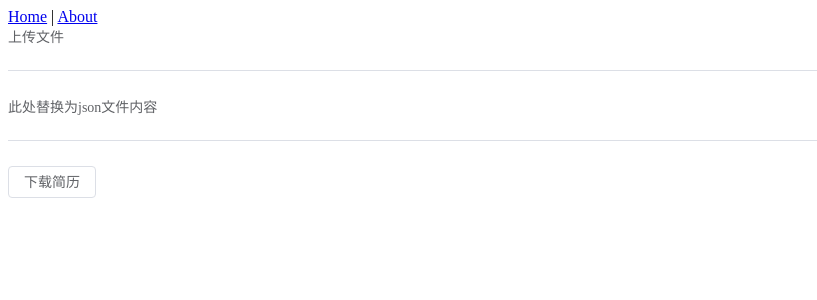
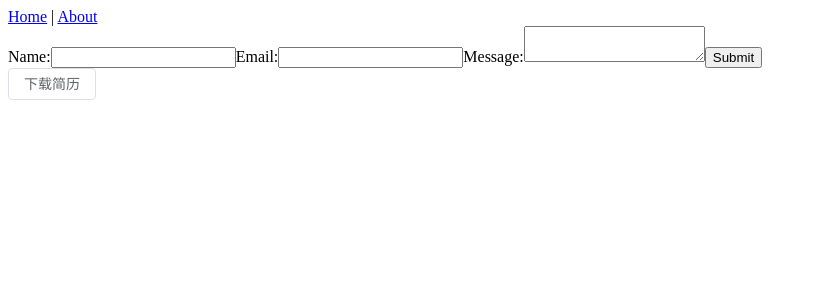
Before and after one commit to ainilaha/chatResume, a Vue app in the folder frontend/: page / in a window 1280 px wide. Shown: the top 300 px of the page, without its empty margins (0-817 px from the left). Built offline with nearby package versions, Linux system fonts and the light colour scheme.

Commit message:
前后端交互

```diff
--- a/frontend/src/views/HomeView.vue
+++ b/frontend/src/views/HomeView.vue
@@ -1,35 +1,70 @@
-<script setup lang="ts">
-import { reactive, ref } from "vue";
-
-let cvResult = ref(""); // TODO: 字符串变量，用于显示生成的CV
-let cvJson = reactive({}); // TODO: json变量，用于在CV_JsonToText中调用
-const CV_JsonToText = new Promise((resolve, reject) => {
-  // TODO: 模块化转换函数
-  // if (true) {
-  //   resolve("生成成功的返回值");
-  // } else {
-  //   reject("生成失败的返回值");
-  // }
-});
-</script>
-
 <template>
   <div>
-    <el-text>上传文件</el-text>
-    <!--  TODO: 上传文件的按钮-->
-  </div>
-  <el-divider />
-  <div>
-    <el-text>此处替换为json文件内容</el-text>
-  </div>
-  <el-divider />
-  <div>
-    <!--  TODO: 下载文件-->
+    <form @submit.prevent="submitForm">
+      <label for="name">Name:</label>
+      <input type="text" id="name" v-model="formData.name" required />
+
+      <label for="email">Email:</label>
+      <input type="email" id="email" v-model="formData.email" required />
+
+      <label for="message">Message:</label>
+      <textarea id="message" v-model="formData.message" required></textarea>
+
+      <button type="submit">Submit</button>
+    </form>
+
     <div>
       <el-text>{{ cvResult }}</el-text>
     </div>
-    <el-button>下载简历</el-button>
+    <el-button @click="downloadCV">下载简历</el-button>
   </div>
 </template>
 
+<script setup lang="ts">
+import { ref, reactive } from "vue";
+import axios from "axios";
+
+interface FormData {
+  name: string;
+  email: string;
+  message: string;
+}
+
+const formData = reactive<FormData>({
+  name: "",
+  email: "",
+  message: "",
+});
+
+const cvResult = ref<string>("");
+const cvJson = reactive<Record<string, unknown>>({});
+
+const submitForm = () => {
+  // 将 formData 转换为 JSON 格式
+  const jsonData = JSON.stringify(formData);
+
+  // 使用 Axios 发送 JSON 数据到后端
+  axios
+    .post("/your-backend-api-url", jsonData, {
+      headers: {
+        "Content-Type": "application/json",
+      },
+    })
+    .then((response) => {
+      // 处理响应结果
+      console.log("Response from server:", response.data);
+      cvResult.value = "生成成功的返回值";
+    })
+    .catch((error) => {
+      // 处理错误
+      console.error("Error sending data:", error);
+      cvResult.value = "生成失败的返回值";
+    });
+};
+
+const downloadCV = () => {
+  // TODO: 下载简历的逻辑
+};
+</script>
+
 <style scoped></style>
```
